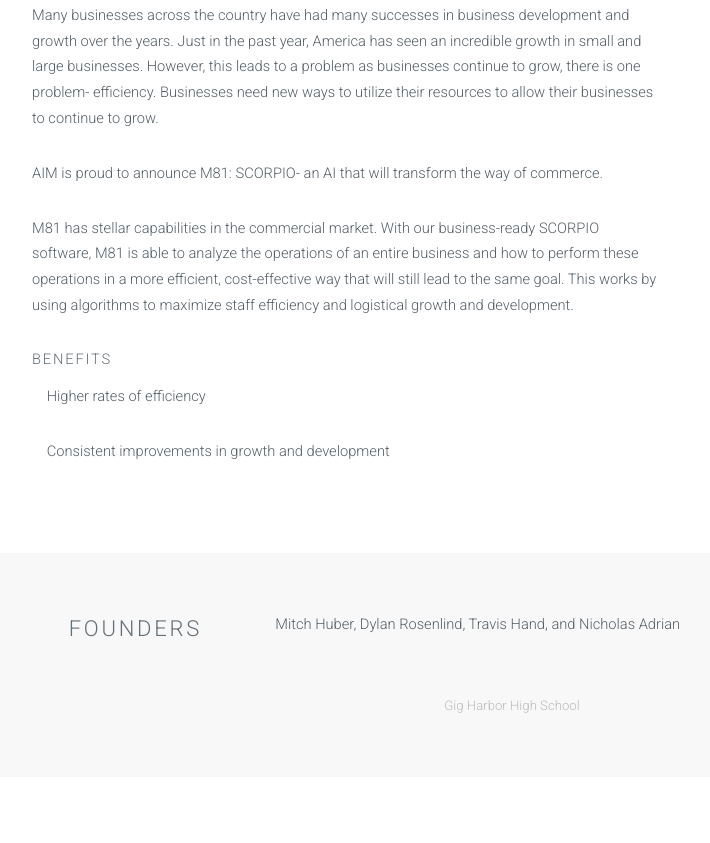
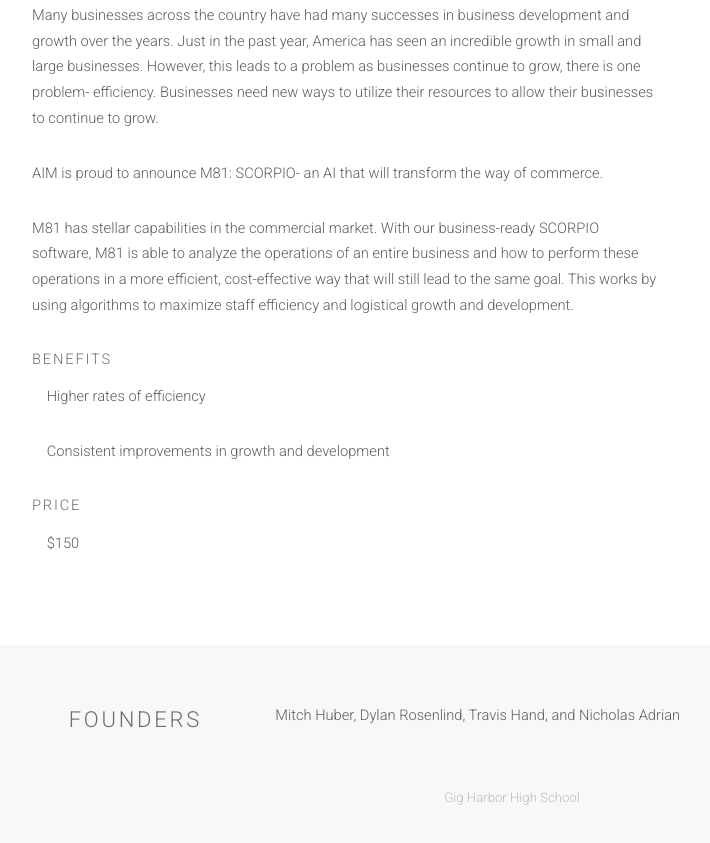
Before and after one commit to GHHS-STEM-Club/Webmaster-17-18, a plain HTML site: page left-sidebar.html in a window 1280 px wide. Shown: the part 720-1563 px from the top of the page, without its empty margins (128-838 px from the left). Before the commit the page ends 1497 px from the top, so only its background shows below. Drawn offline with Linux system fonts and the light colour scheme.

Commit message:
added business price

```diff
--- a/left-sidebar.html
+++ b/left-sidebar.html
@@ -53,6 +53,8 @@ Businesses need new ways to utilize their resources to allow their businesses to
                                 <h4>Benefits</h4>
                                 <ul>Higher rates of efficiency</ul>
                                 <ul>Consistent improvements in growth and development</ul>
+                                <h4>Price</h4>
+                                <ul>$150</ul>
 							</section>
 
 						<div class="6u">
```
